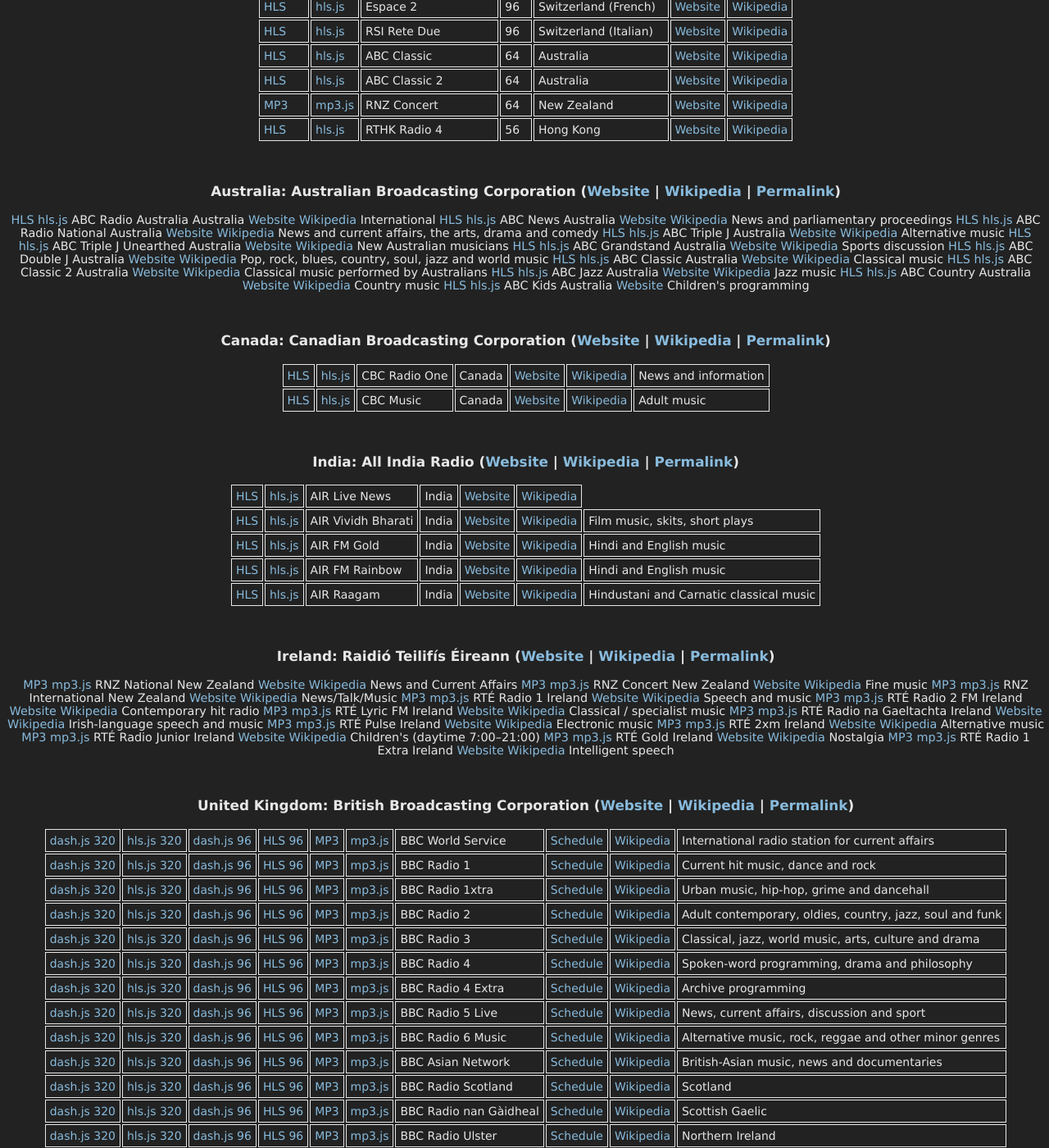
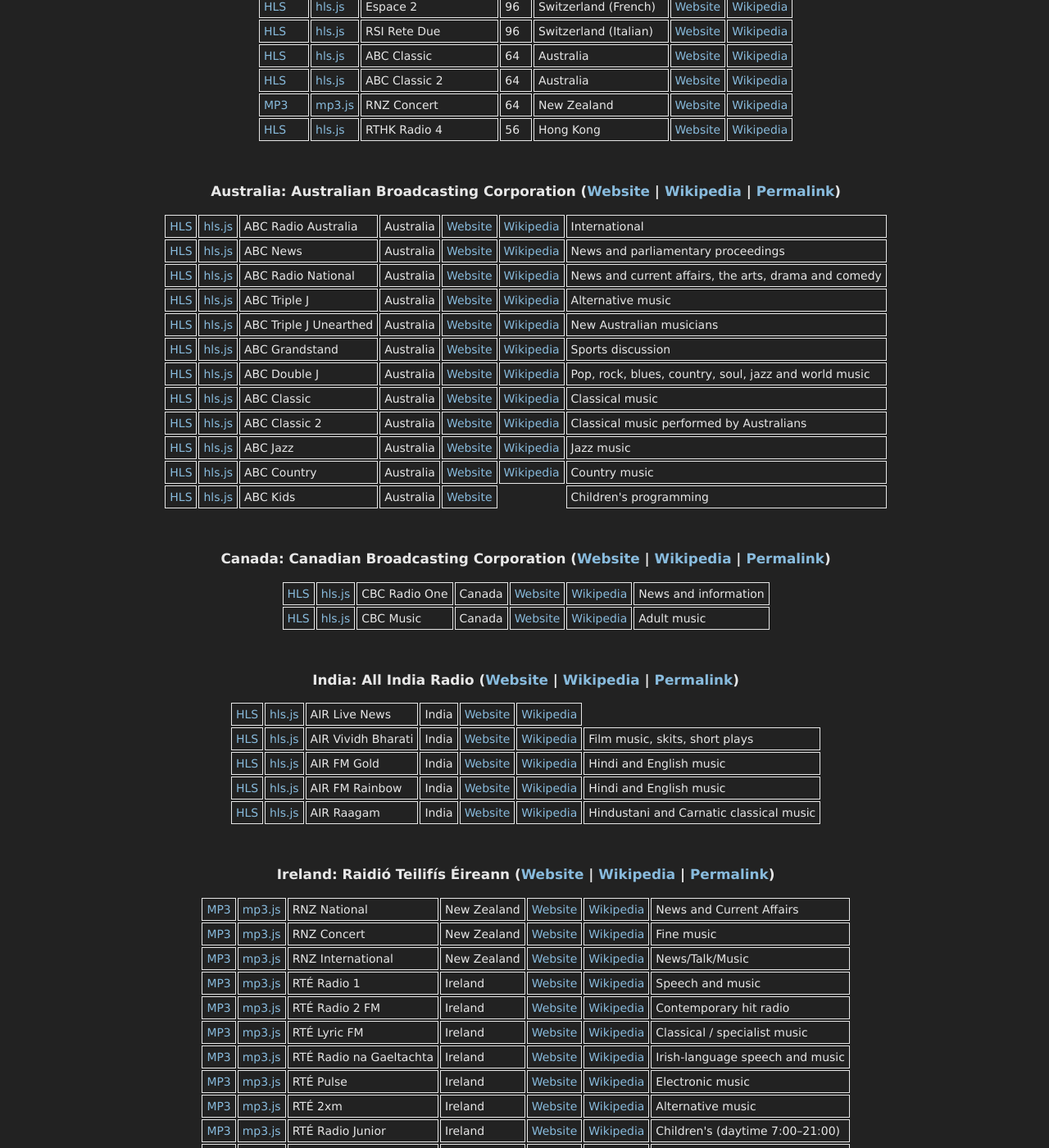
Before and after one commit to danburd/danburd.github.io, a Jekyll site: the page radio.html, which Jekyll copies as it is, in a window 1280 px wide and 1400 px high, scrolled down 1139 px. Shown: the whole window at 82% size. Built offline with Jekyll 4.4.1, drawn with Linux system fonts in a browser that asks for light colours; some of the changed text lies outside the part shown.

Commit message:
Update radio.html

```diff
--- a/radio.html
+++ b/radio.html
@@ -433,6 +433,7 @@
 <br>
 <div id="Australia">
 <h3>Australia: Australian Broadcasting Corporation (<a href="https://radio.abc.net.au/">Website</a> | <a href="https://en.wikipedia.org/wiki/ABC_Radio_and_Regional_Content">Wikipedia</a> | <a href="#Australia">Permalink</a>)</h3>
+<table>
   <tr>
    <td><a href="https://abcradiolivehls-lh.akamaihd.net/i/ramultilang_1@176827/master.m3u8">HLS</a></td>
    <td><a href="/hlsjsaudio.html?stream=https://abcradiolivehls-lh.akamaihd.net/i/ramultilang_1@176827/master.m3u8">hls.js</a></td>
@@ -624,6 +625,7 @@
 <br>
 <div id="Ireland">
 <h3>Ireland: Raidió Teilifís Éireann (<a href="https://www.rte.ie/radio">Website</a> | <a href="https://en.wikipedia.org/wiki/RT%C3%89_Radio">Wikipedia</a> | <a href="#Ireland">Permalink</a>)</h3>
+<table>
   <tr>
    <td><a href="https://stream-ice.radionz.co.nz/national.mp3" type="audio/mpeg">MP3</a></td>
    <td><a href="/mp3js.html?stream=https://stream-ice.radionz.co.nz/national.mp3">mp3.js</a></td>
```
